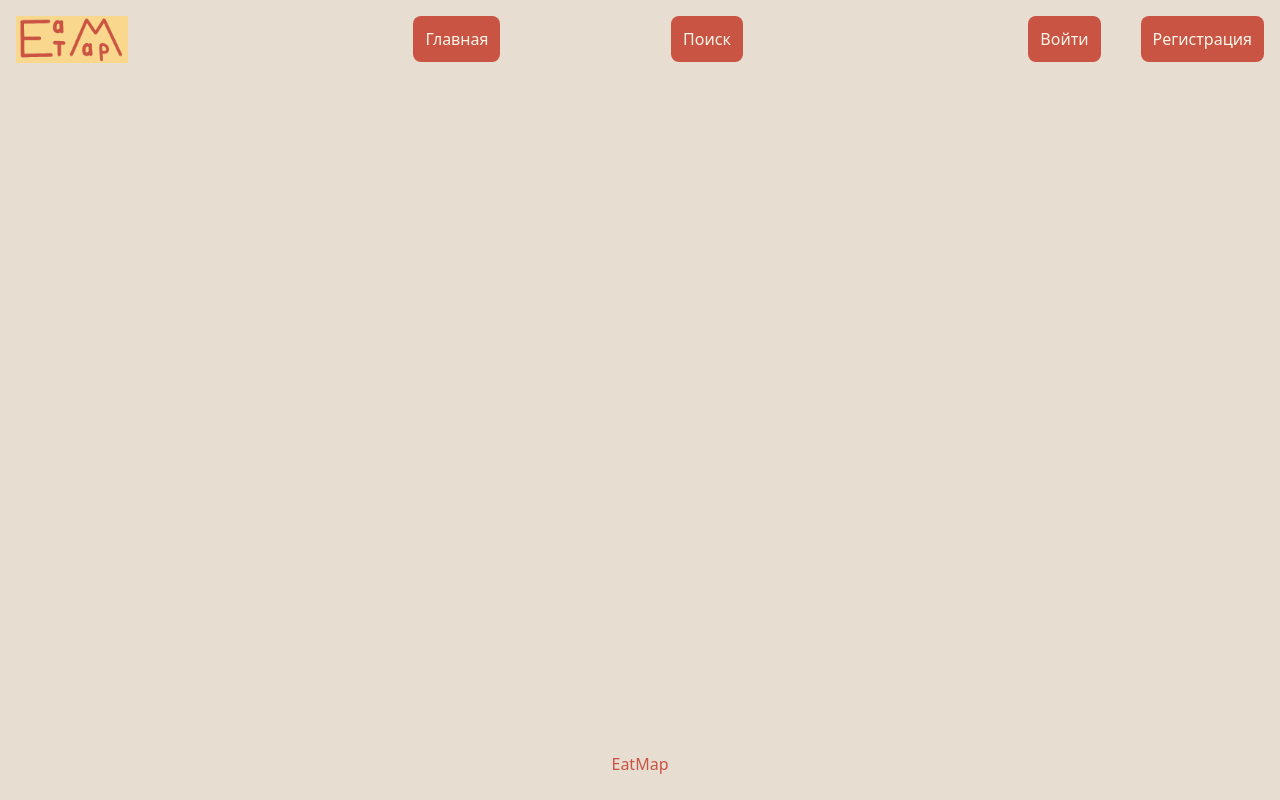
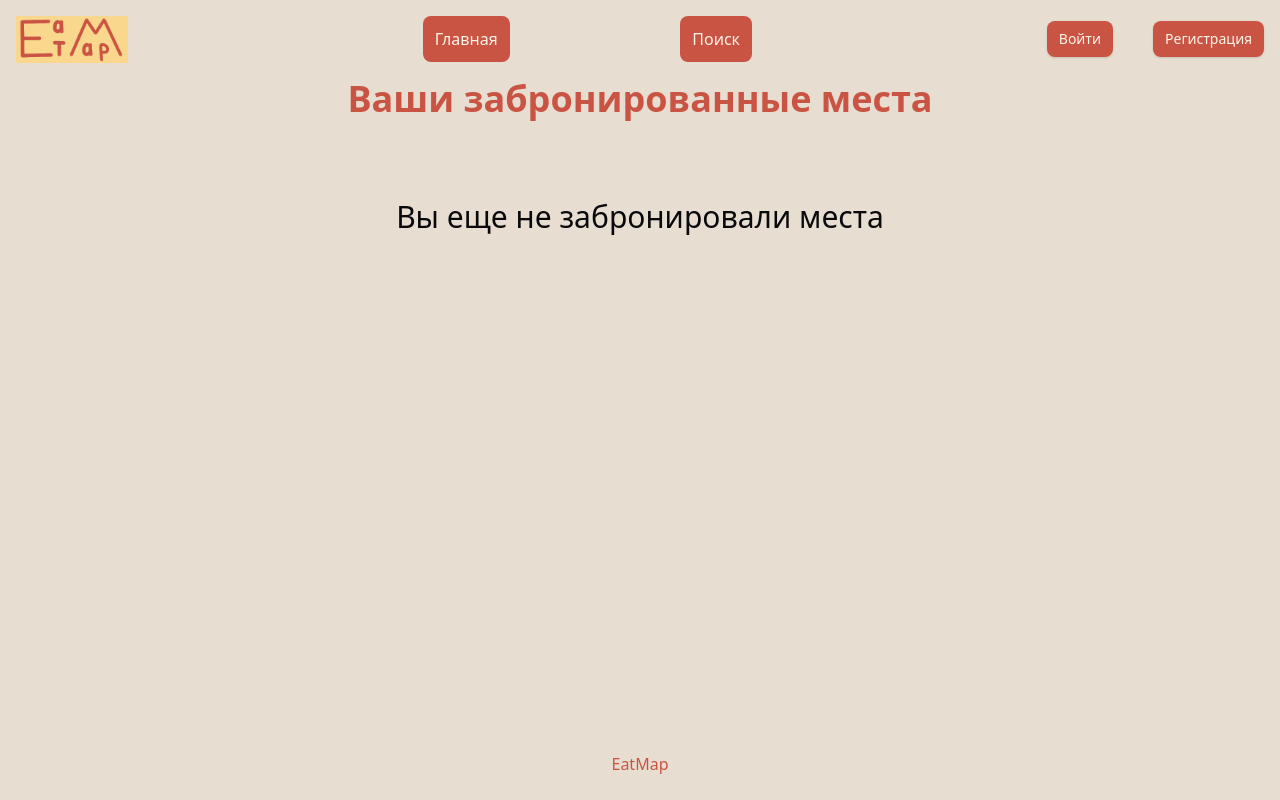
Before and after one commit to SoloLineR/eatmap, a React (Vite) app: page /profile in a window 1280 px wide. Built offline with nearby package versions, Linux system fonts and the light colour scheme.

Commit message:
add locale storage

```diff
--- a/src/App.tsx
+++ b/src/App.tsx
@@ -3,6 +3,7 @@ import { Route, Routes } from "react-router-dom";
 import NavigationBar from "./components/NavigationBar";
 import Home from "./pages/Home";
 import Search from "./pages/Search";
+import Profile from "./pages/Profile";
 
 function App() {
   return (
@@ -12,6 +13,8 @@ function App() {
       <Routes>
         <Route path="/" element={<Home />} />
         <Route path="/search" element={<Search />} />
+        <Route path="/profile" element={<Profile />} />
+        <Route path="*" element={<Home />} />
       </Routes>
       <footer className="text-center mt-auto p-6 text-my-red">EatMap</footer>
     </main>
--- a/src/components/Card_item.tsx
+++ b/src/components/Card_item.tsx
@@ -10,6 +10,12 @@ import {
 import { Button } from "./ui/button";
 
 export default function Card_item({ place }: { place: place }) {
+  function handleBooked(name: string) {
+    const booked = JSON.parse(localStorage.getItem("booked")!) || [];
+
+    booked.push(name);
+    localStorage.setItem("booked", JSON.stringify(booked));
+  }
   return (
     <li key={place.id}>
       <Card>
@@ -61,7 +67,9 @@ export default function Card_item({ place }: { place: place }) {
             <span className="font-bold text-my-red">Рейтинг: </span>{" "}
             {place.rating}
           </p>
-          <Button>Забронировать</Button>
+          <Button onClick={() => handleBooked(place.name)}>
+            Забронировать
+          </Button>
         </CardFooter>
       </Card>
     </li>
--- a/src/components/Card_list.tsx
+++ b/src/components/Card_list.tsx
@@ -247,8 +247,6 @@ export default function Card_list({
   sortType: string;
   SortTypeVibe: string;
 }) {
-  console.log(sortType, SortTypeVibe);
-
   const sorting = (places: place[], sortType: string, sortTypeVibe: string) => {
     if (sortType === "" && sortTypeVibe === "") {
       return places;
@@ -276,8 +274,6 @@ export default function Card_list({
       sorted.sort((a, b) => a.dist - b.dist);
     }
 
-    console.log(sorted);
-
     return sorted;
   };
 
--- a/src/components/HambugerMenu.tsx
+++ b/src/components/HambugerMenu.tsx
@@ -11,6 +11,15 @@ import {
 import { Link } from "react-router-dom";
 
 export function HambugerMenu() {
+  function handleLogin() {
+    localStorage.setItem("login", "true");
+    window.location.reload();
+  }
+  function handleLogout() {
+    localStorage.removeItem("login");
+    window.location.reload();
+  }
+  const isLOGINTO = localStorage.getItem("login");
   return (
     <div className=" md:hidden flex items-center">
       <DropdownMenu>
@@ -62,7 +71,31 @@ export function HambugerMenu() {
             </DropdownMenuItem>
           </DropdownMenuGroup>
           <DropdownMenuSeparator className="bg-my-red" />
-          <DropdownMenuGroup>
+
+          {isLOGINTO ? (
+            <DropdownMenuGroup>
+              <DropdownMenuItem>
+                {" "}
+                <Link className="text-2xl" to="/profile">
+                  Кабинет
+                </Link>
+              </DropdownMenuItem>
+              <DropdownMenuItem className="text-2xl" onClick={handleLogout}>
+                Выйти
+              </DropdownMenuItem>
+            </DropdownMenuGroup>
+          ) : (
+            <DropdownMenuGroup>
+              <DropdownMenuItem className="text-2xl" onClick={handleLogin}>
+                Войти
+              </DropdownMenuItem>
+              <DropdownMenuItem className="text-2xl" onClick={handleLogin}>
+                Регистрация
+              </DropdownMenuItem>
+            </DropdownMenuGroup>
+          )}
+
+          {/* <DropdownMenuGroup>
             <DropdownMenuItem>
               {" "}
               <Link className="text-2xl" to="/search">
@@ -75,7 +108,7 @@ export function HambugerMenu() {
                 Регистрация
               </Link>
             </DropdownMenuItem>
-          </DropdownMenuGroup>
+          </DropdownMenuGroup> */}
         </DropdownMenuContent>
       </DropdownMenu>
     </div>
--- a/src/components/NavigationBar.tsx
+++ b/src/components/NavigationBar.tsx
@@ -1,7 +1,18 @@
 import { Link } from "react-router-dom";
 import { HambugerMenu } from "./HambugerMenu";
+import { Button } from "./ui/button";
 
 export default function NavigationBar() {
+  function handleLogin() {
+    localStorage.setItem("login", "true");
+    window.location.reload();
+  }
+  function handleLogout() {
+    localStorage.removeItem("login");
+    window.location.reload();
+  }
+  const isLOGINTO = localStorage.getItem("login");
+
   return (
     <nav className="py-4 ">
       <div className=" mx-auto container   flex justify-between items-center">
@@ -28,22 +39,42 @@ export default function NavigationBar() {
           </li>
         </ul>
         <ul className="hidden   gap-10 justify-around  md:flex ">
+          {isLOGINTO ? (
+            <>
+              {" "}
               <li>
-            <Link
+                {" "}
+                <Button
+                  asChild
                   className=" text-my-cream bg-primary p-3 hover:bg-my-less-red rounded-lg "
-              to="/"
+                >
+                  <Link to="/profile">Личный кабинет</Link>
+                </Button>
+              </li>{" "}
+              <li>
+                <Button onClick={handleLogout}> Выйти</Button>
+              </li>
+            </>
+          ) : (
+            <>
+              <li>
+                <Button
+                  onClick={handleLogin}
+                  className=" text-my-cream bg-primary p-3 hover:bg-my-less-red rounded-lg "
                 >
                   Войти
-            </Link>
+                </Button>
               </li>
               <li>
-            <Link
+                <Button
                   className=" text-my-cream bg-primary p-3 hover:bg-my-less-red rounded-lg "
-              to="/"
+                  onClick={handleLogin}
                 >
                   Регистрация
-            </Link>
+                </Button>
               </li>
+            </>
+          )}
         </ul>
         <HambugerMenu />
       </div>
--- /dev/null
+++ b/src/pages/Profile.tsx
@@ -0,0 +1,49 @@
+import { Button } from "@/components/ui/button";
+import {
+  Card,
+  CardContent,
+  CardDescription,
+  CardFooter,
+  CardHeader,
+  CardTitle,
+} from "@/components/ui/card";
+
+export default function Profile() {
+  const booked = JSON.parse(localStorage.getItem("booked")!) || [];
+  function handleUnBooked(name: string) {
+    let booked = JSON.parse(localStorage.getItem("booked") || "[]");
+
+    booked = booked.filter((item: string) => item !== name);
+
+    localStorage.setItem("booked", JSON.stringify(booked));
+    window.location.reload();
+  }
+  return (
+    <div className="container mx-auto">
+      <h1 className="text-4xl font-bold text-my-red text-center">
+        Ваши забронированные места
+      </h1>
+      <ul className="flex flex-col gap-5">
+        {booked.length === 0 ? (
+          <h1 className="text-center pt-20 text-3xl">
+            Вы еще не забронировали места
+          </h1>
+        ) : (
+          booked.map((name: string) => (
+            <li>
+              <Card>
+                <CardHeader className="flex  flex-row items-center justify-start gap-5">
+                  <CardTitle>{name}</CardTitle>
+                  <Button onClick={() => handleUnBooked(name)}>
+                    {" "}
+                    Отменить
+                  </Button>
+                </CardHeader>
+              </Card>
+            </li>
+          ))
+        )}
+      </ul>
+    </div>
+  );
+}
```
Lines whose indentation alone changed are shown as unchanged.
